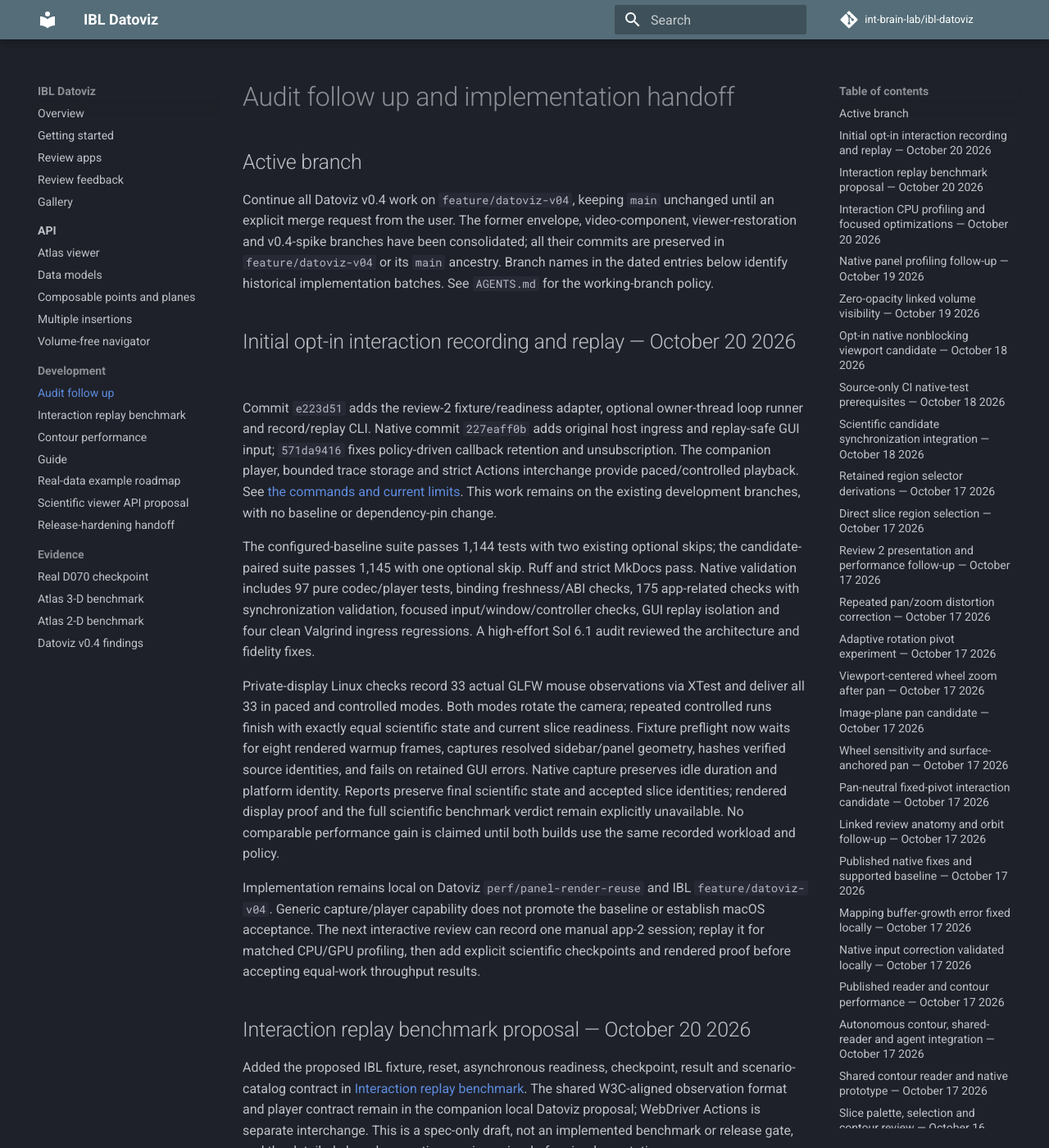
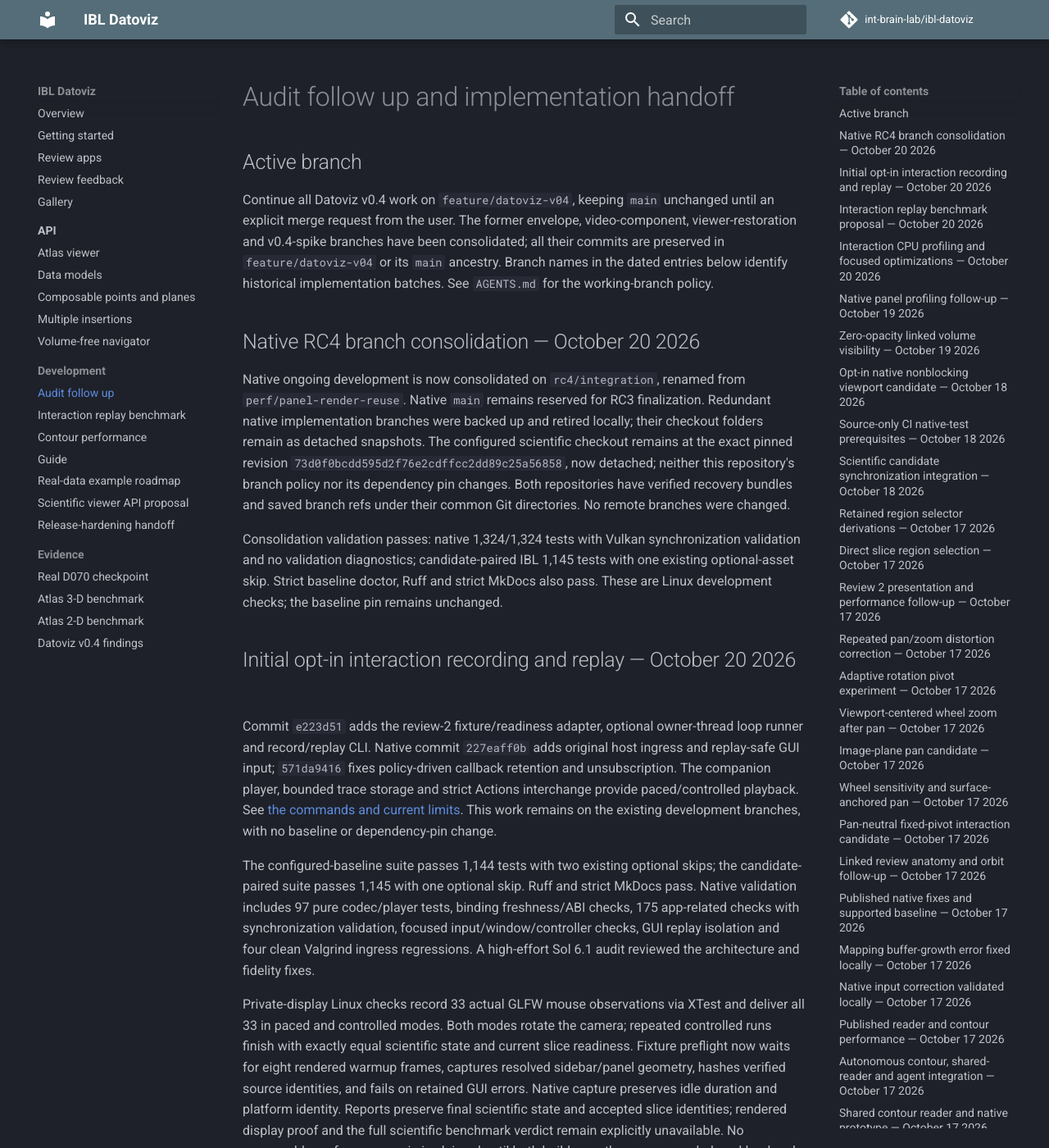
Before and after one commit to int-brain-lab/ibl-datoviz, an MkDocs documentation site: the page built from docs/NEXT_STEPS.md, in a window 1280 px wide and 1400 px high. Shown: the whole window at 82% size. Built offline with MkDocs 1.6.1 and Material for MkDocs 9.7.7, drawn with Linux system fonts in a browser that asks for light colours; comment, search, counter and statistics services are not loaded.

Commit message:
Document consolidated native RC4 development branch

```diff
--- a/docs/NEXT_STEPS.md
+++ b/docs/NEXT_STEPS.md
@@ -9,6 +9,12 @@ all their commits are preserved in `feature/datoviz-v04` or its `main` ancestry.
 Branch names in the dated entries below identify historical implementation batches.
 See `AGENTS.md` for the working-branch policy.
 
+## Native RC4 branch consolidation — October 20 2026
+
+Native ongoing development is now consolidated on `rc4/integration`, renamed from `perf/panel-render-reuse`. Native `main` remains reserved for RC3 finalization. Redundant native implementation branches were backed up and retired locally; their checkout folders remain as detached snapshots. The configured scientific checkout remains at the exact pinned revision `73d0f0bcdd595d2f76e2cdffcc2dd89c25a56858`, now detached; neither this repository's branch policy nor its dependency pin changes. Both repositories have verified recovery bundles and saved branch refs under their common Git directories. No remote branches were changed.
+
+Consolidation validation passes: native 1,324/1,324 tests with Vulkan synchronization validation and no validation diagnostics; candidate-paired IBL 1,145 tests with one existing optional-asset skip. Strict baseline doctor, Ruff and strict MkDocs also pass. These are Linux development checks; the baseline pin remains unchanged.
+
 ## Initial opt-in interaction recording and replay — October 20 2026
 
 Commit `e223d51` adds the review-2 fixture/readiness adapter, optional owner-thread loop runner and record/replay CLI. Native commit `227eaff0b` adds original host ingress and replay-safe GUI input; `571da9416` fixes policy-driven callback retention and unsubscription. The companion player, bounded trace storage and strict Actions interchange provide paced/controlled playback. See [the commands and current limits](INTERACTION_REPLAY_BENCHMARK.md#current-commands-and-limits). This work remains on the existing development branches, with no baseline or dependency-pin change.
@@ -17,7 +23,7 @@ The configured-baseline suite passes 1,144 tests with two existing optional skip
 
 Private-display Linux checks record 33 actual GLFW mouse observations via XTest and deliver all 33 in paced and controlled modes. Both modes rotate the camera; repeated controlled runs finish with exactly equal scientific state and current slice readiness. Fixture preflight now waits for eight rendered warmup frames, captures resolved sidebar/panel geometry, hashes verified source identities, and fails on retained GUI errors. Native capture preserves idle duration and platform identity. Reports preserve final scientific state and accepted slice identities; rendered display proof and the full scientific benchmark verdict remain explicitly unavailable. No comparable performance gain is claimed until both builds use the same recorded workload and policy.
 
-Implementation remains local on Datoviz `perf/panel-render-reuse` and IBL `feature/datoviz-v04`. Generic capture/player capability does not promote the baseline or establish macOS acceptance. The next interactive review can record one manual app-2 session; replay it for matched CPU/GPU profiling, then add explicit scientific checkpoints and rendered proof before accepting equal-work throughput results.
+Implementation remains local on Datoviz `rc4/integration` and IBL `feature/datoviz-v04`. Generic capture/player capability does not promote the baseline or establish macOS acceptance. The next interactive review can record one manual app-2 session; replay it for matched CPU/GPU profiling, then add explicit scientific checkpoints and rendered proof before accepting equal-work throughput results.
 
 ## Interaction replay benchmark proposal — October 20 2026
 
```
Also changed, not shown: docs/INTERACTION_REPLAY_BENCHMARK.md (+1 -1 lines).
